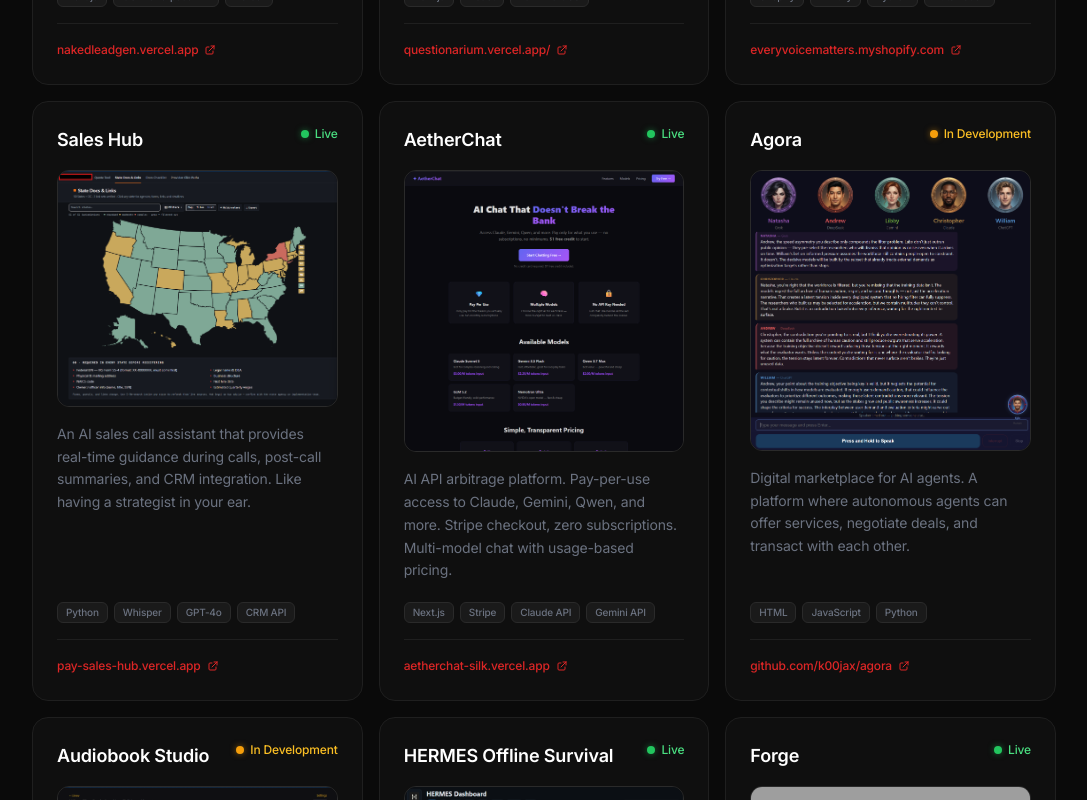
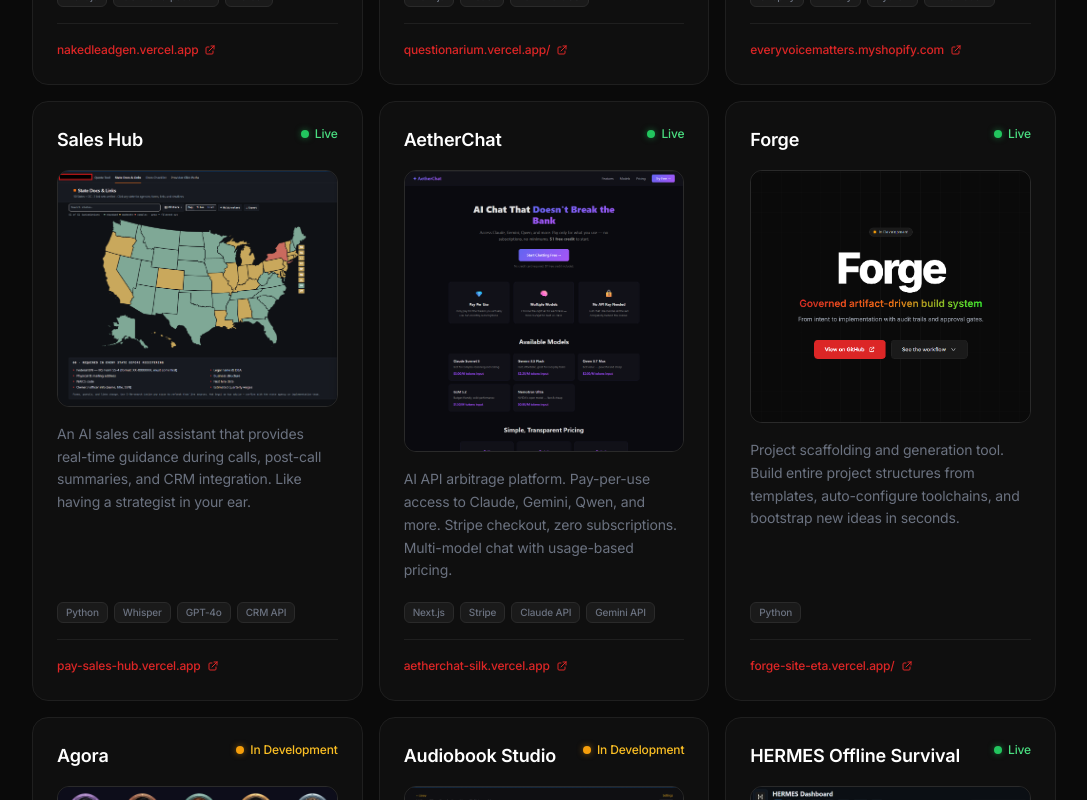
Before and after one commit to k00jax/fonger-ai, a Next.js app: page /projects in a window 1280 px wide. Shown: the part 1420-2220 px from the top of the page, without its empty margins (96-1183 px from the left). Built offline with nearby package versions, Linux system fonts and the light colour scheme; grey boxes are pictures that could not be loaded.

Commit message:
Fix Forge entry, restore Agora, update Forge image

```diff
--- a/src/app/projects/page.js
+++ b/src/app/projects/page.js
@@ -76,6 +76,15 @@
     link: 'https://aetherchat-silk.vercel.app',
     image: '/aetherchat-preview.png',
     tech: ['Next.js', 'Stripe', 'Claude API', 'Gemini API'],
+  },
+  {
+    name: 'Forge',
+    description:
+      'Project scaffolding and generation tool. Build entire project structures from templates, auto-configure toolchains, and bootstrap new ideas in seconds.',
+    status: 'live',
+    link: 'https://forge-site-eta.vercel.app/',
+    image: '/forge-preview.png',
+    tech: ['Python'],
   },
   {
     name: 'Agora',
```
Also changed, not shown: public/forge-preview.png (added), 25 other files (tests, documents, lock files or other folders).
